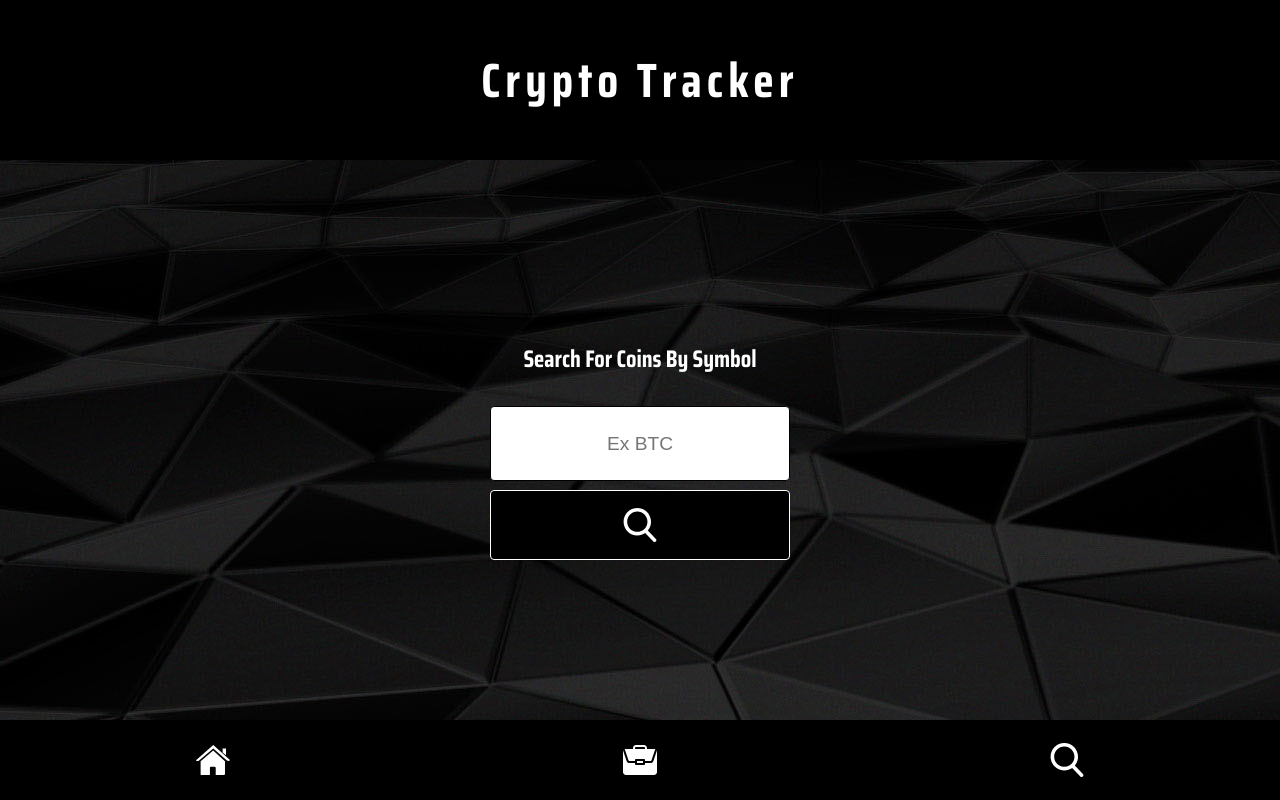
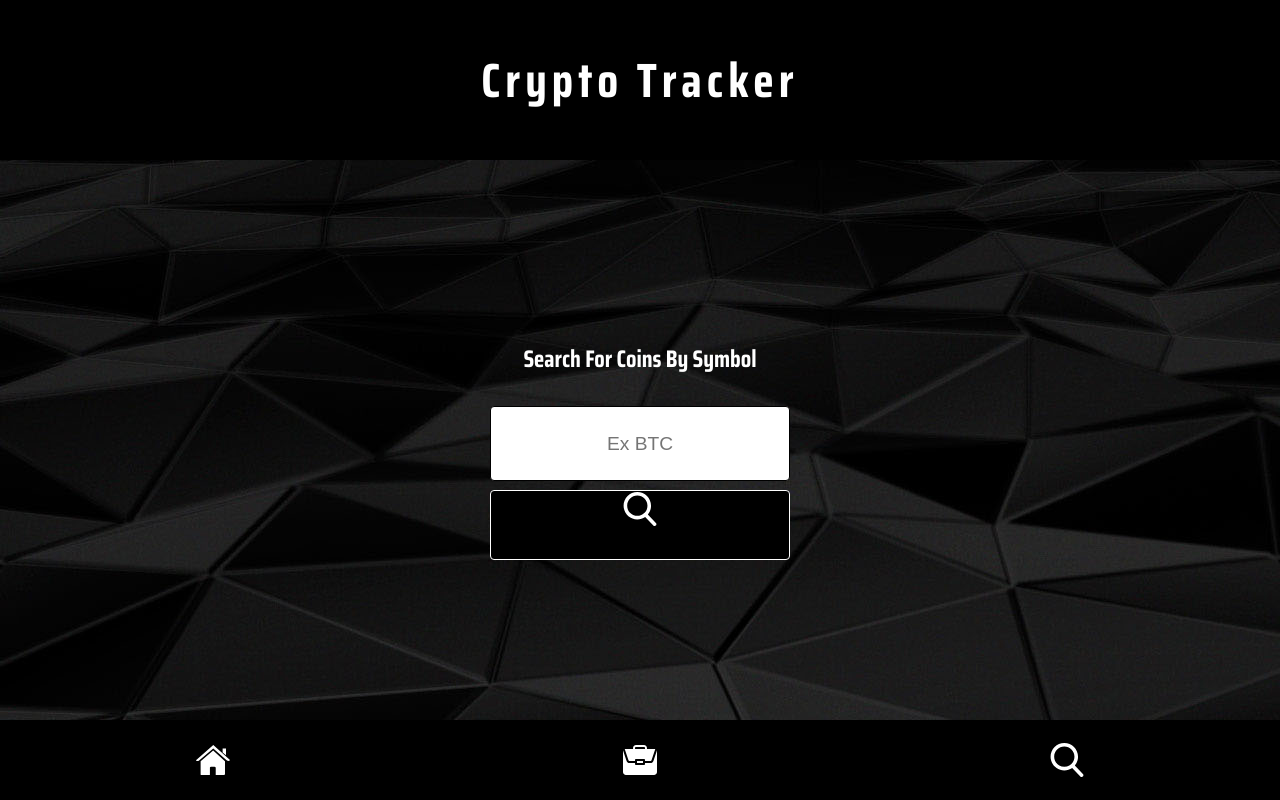
Before and after one commit to bradybridges/crypto-tracker, a React (Create React App) app: page /#/search in a window 1280 px wide. Built offline with nearby package versions, Linux system fonts and the light colour scheme; no server answers.

Commit message:
Update tests

```diff
--- a/src/Containers/SearchCoins/SearchCoins.js
+++ b/src/Containers/SearchCoins/SearchCoins.js
@@ -38,9 +38,9 @@ class SearchCoins extends Component {
         <form id='search-form' onSubmit={this.handleCoinSearch}>
           <h2 id='search-header'>Search For Coins By Symbol</h2>
           <input name='symbol' type='text' maxLength='4' placeholder='Ex BTC' value={this.state.symbol} onChange={this.handleChange} />
-          <div id='search-button-div'>
+          <button id='search-button-div'>
             <img src={searchImg} alt='search button' />
-          </div>
+          </button>
         </form>
         {this.state.coin.name && <CoinCard  getCryptos={this.props.getCryptos} coin={this.state.coin} name={name} rank={rank} price={price} logo={logo_url} circulatingSupply={circulating_supply} />}
         {this.state.coin.error && <h3>Coin Not Found</h3>}
```
Also changed, not shown: 1 other file (tests, documents, lock files or other folders).
